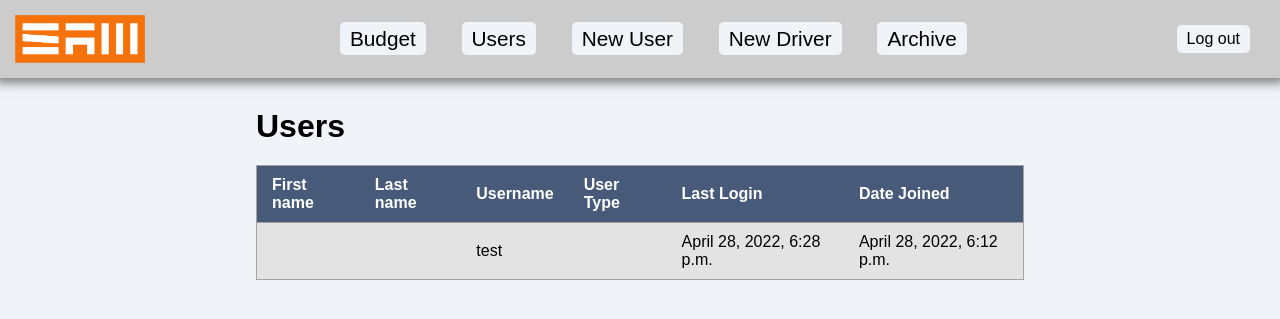
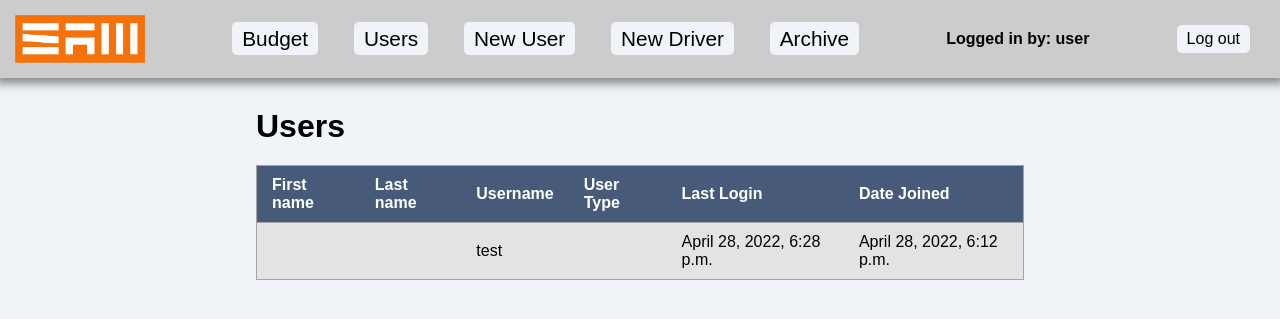
Before and after one commit to TankerDragon/SamAutoTrans, a Django app: page /budget/users/ in a window 1280 px wide. Shown: the top 319 px of the page. Run offline with Django 4.2, Linux system fonts and the light colour scheme; a user stored in the database is signed in; data comes from the database, SQL or seed files in the repository; both versions use the stored data as it was after the commit.

Commit message:
something

```diff
--- a/budget/templates/main.html
+++ b/budget/templates/main.html
@@ -27,6 +27,7 @@
         {% endif %}
         <a href="{% url 'archive' %}">Archive</a>
       </div>
+      <strong>Logged in by: {{ user }}</strong>
       <a href="{% url 'logout' %}">Log out</a>
     </nav>
     <div id="main">{% block content %} {% endblock %}</div>
--- a/budget/urls.py
+++ b/budget/urls.py
@@ -7,5 +7,6 @@ urlpatterns = [
     path('new-user/', views.new_user, name='new-user'),
     path('new-driver/', views.new_driver, name='new-driver'),
     path('archive/', views.archive, name='archive'),
+    path('archive/<int:id>', views.driver_archive),
     path('<int:id>', views.budget)
 ]
--- a/budget/views.py
+++ b/budget/views.py
@@ -33,7 +33,7 @@ def main(request):
     for query in queryset:
         query.total_budget = query.d_budget + query.l_budget + query.r_budget
 
-    context = {'drivers': queryset, 'is_superuser': user.is_superuser}
+    context = {'drivers': queryset, 'is_superuser': user.is_superuser, 'user': request.user}
     return render(request, 'budget.html', context)
 
 @login_required(login_url='login')
@@ -41,7 +41,7 @@ def users(request):
     user = User.objects.get(username = request.user)
     if user.is_superuser:
         queryset = User.objects.filter(is_superuser = 0)
-        context = {'users': queryset, 'is_superuser': user.is_superuser}
+        context = {'users': queryset, 'is_superuser': user.is_superuser, 'user': request.user}
         return render(request, 'users.html', context)
     else:
         return redirect('no-access')
@@ -57,7 +57,7 @@ def new_user(request):
                 user_form.save()
                 return redirect('budget')
 
-        context = {'form': user_form, 'is_superuser': user.is_superuser}
+        context = {'form': user_form, 'is_superuser': user.is_superuser, 'user': request.user}
         return render(request, 'new-user.html', context)
     else:
         return redirect('no-access')
@@ -73,7 +73,7 @@ def new_driver(request):
                 driver_form.save()
                 return redirect('budget')
 
-        context = {'form': driver_form, 'is_superuser': user.is_superuser}
+        context = {'form': driver_form, 'is_superuser': user.is_superuser, 'user': request.user}
         return render(request, 'new-driver.html', context)
     else:
         return redirect('no-access')
@@ -91,7 +91,24 @@ def archive(request):
         driver = drivers.get(id = query.driver_id)
         query.name = driver.first_name + ' ' + driver.last_name
 
-    context = {'logs': queryset, 'is_superuser': user.is_superuser}
+    context = {'logs': queryset, 'is_superuser': user.is_superuser, 'user': request.user}
+    return render(request, 'archive.html', context)
+
+@login_required(login_url='login')
+def driver_archive(request, id):
+    user = User.objects.get(username = request.user)
+    drivers = Driver.objects.filter(pk = id)
+
+    if user.is_superuser:
+        queryset = Log.objects.all().filter(driver_id = id).order_by('-date')
+    else:
+        queryset = Log.objects.filter(driver_id = id).filter(user = user).order_by('-date')
+
+    for query in queryset:
+        driver = drivers.get(id = query.driver_id)
+        query.name = driver.first_name + ' ' + driver.last_name
+
+    context = {'logs': queryset, 'is_superuser': user.is_superuser, 'user': request.user}
     return render(request, 'archive.html', context)
 
 @login_required(login_url='login')
```
Also changed, not shown: budget/templates/budget.html (+10 -1 lines), samauto/settings.py (+2 -5 lines), static/js/budget.js (+6 -1 lines), db.sqlite3 (added).
